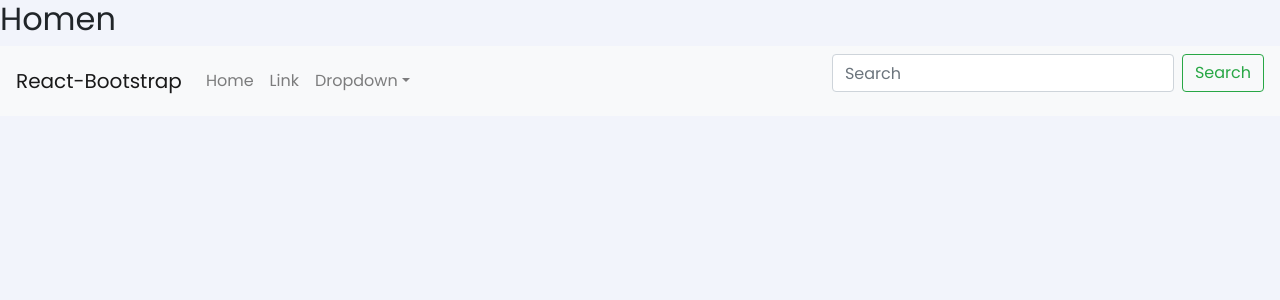
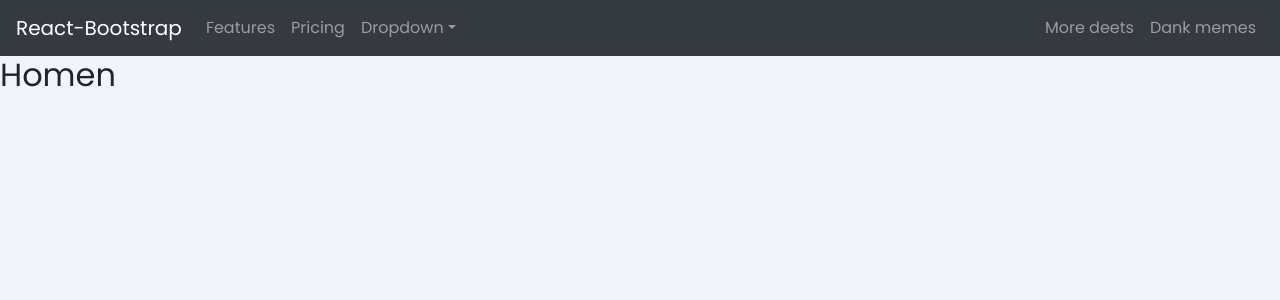
Before and after one commit to pkc189/eyesonai, a React (Create React App) app: page / in a window 1280 px wide. Shown: the top 300 px of the page. Built offline with nearby package versions, Linux system fonts and the light colour scheme.

Commit message:
2 files modified

```diff
--- a/src/pages/global/navbar/Navbar.js
+++ b/src/pages/global/navbar/Navbar.js
@@ -1,7 +1,7 @@
 import React from "react";
 import {
+  Nav,
   Navbar,
-  Nav,
   NavDropdown,
   FormControl,
   Form,
@@ -10,35 +10,30 @@ import {
 
 import "bootstrap/dist/css/bootstrap.min.css";
 
-const NavbarHeader = () => {
+export default function Navbarheader() {
   return (
-    <>
-      <Navbar bg="light" expand="lg">
+   <Navbar collapseOnSelect expand="lg" bg="dark" variant="dark">
   <Navbar.Brand href="#home">React-Bootstrap</Navbar.Brand>
-        <Navbar.Toggle aria-controls="basic-navbar-nav" />
-        <Navbar.Collapse id="basic-navbar-nav">
+  <Navbar.Toggle aria-controls="responsive-navbar-nav" />
+  <Navbar.Collapse id="responsive-navbar-nav">
     <Nav className="mr-auto">
-            <Nav.Link href="#home">Home</Nav.Link>
-            <Nav.Link href="#link">Link</Nav.Link>
-            <NavDropdown title="Dropdown" id="basic-nav-dropdown">
+      <Nav.Link href="#features">Features</Nav.Link>
+      <Nav.Link href="#pricing">Pricing</Nav.Link>
+      <NavDropdown title="Dropdown" id="collasible-nav-dropdown">
         <NavDropdown.Item href="#action/3.1">Action</NavDropdown.Item>
-              <NavDropdown.Item href="#action/3.2">
-                Another action
-              </NavDropdown.Item>
+        <NavDropdown.Item href="#action/3.2">Another action</NavDropdown.Item>
         <NavDropdown.Item href="#action/3.3">Something</NavDropdown.Item>
         <NavDropdown.Divider />
-              <NavDropdown.Item href="#action/3.4">
-                Separated link
-              </NavDropdown.Item>
+        <NavDropdown.Item href="#action/3.4">Separated link</NavDropdown.Item>
       </NavDropdown>
     </Nav>
-          <Form inline>
-            <FormControl type="text" placeholder="Search" className="mr-sm-2" />
-            <Button variant="outline-success">Search</Button>
-          </Form>
+    <Nav>
+      <Nav.Link href="#deets">More deets</Nav.Link>
+      <Nav.Link eventKey={2} href="#memes">
+        Dank memes
+      </Nav.Link>
+    </Nav>
   </Navbar.Collapse>
 </Navbar>
-    </>
   );
-};
-export default NavbarHeader;
+}
--- a/src/pages/home/Home.js
+++ b/src/pages/home/Home.js
@@ -1,10 +1,10 @@
+import Navbarheader from "../global/navbar/Navbar.js";
 import React from "react";
-import NavbarHeader from "../global/navbar/Navbar.js";
 export default function Home() {
   return (
     <div>
+      <Navbarheader />
       <h2>Homen</h2>
-      <NavbarHeader />
     </div>
   );
 }
```
Lines whose indentation alone changed are shown as unchanged.
